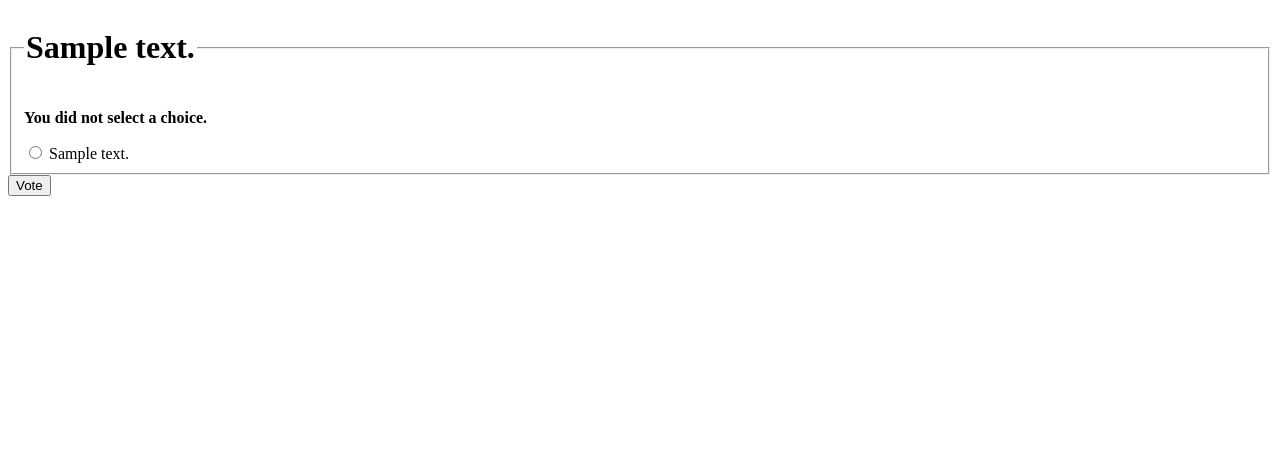
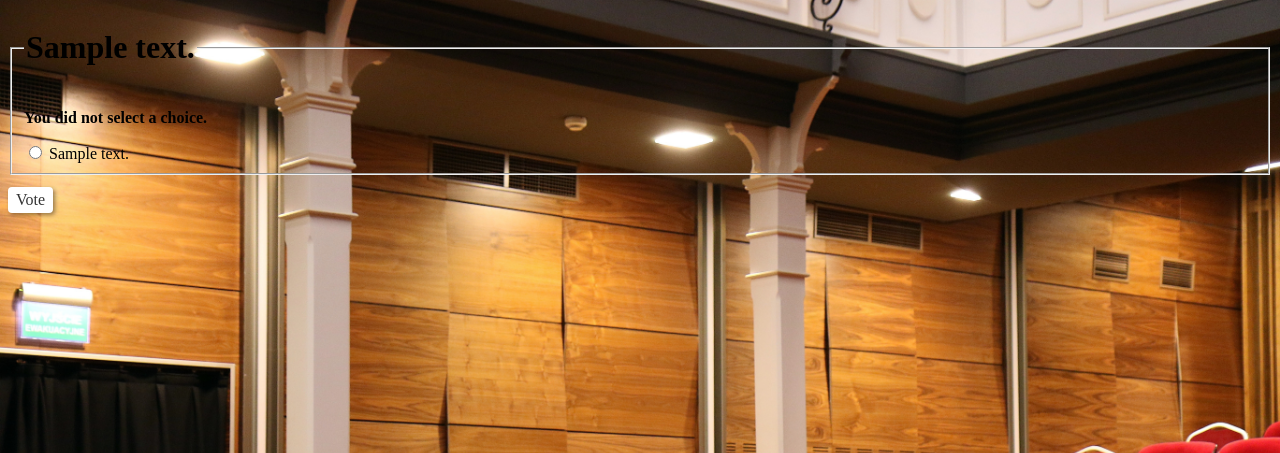
Before and after one commit to neoke20/django-tutorial, a Django app: page /polls/1/vote/ in a window 1280 px wide. Shown: the top 453 px of the page. Run offline with Django 4.2, Linux system fonts and the light colour scheme; tables that the repository leaves empty hold one stand-in row (values such as "Sample post").

Commit message:
Styled the vote button

```diff
--- a/djangotutorial/polls/static/polls/style.css
+++ b/djangotutorial/polls/static/polls/style.css
@@ -14,7 +14,20 @@
 .questions-list li a:hover {
   color: rgb(208, 207, 207);
 }
- body {
+body {
   background: white url('images/banner.jpg') no-repeat;
   background-size: cover;
  }
+input[value="Vote"] {
+  all: unset;
+  color: #333;
+  background-color: white;
+  padding: 4px 8px;
+  margin-top: 12px;
+  border-radius: 4px;
+  box-shadow: 2px 2px 4px rgb(0 0 0 / 40%);
+}
+input[value="Vote"]:hover {
+  cursor: pointer;
+  color: rgb(208, 207, 207);
+}
--- a/djangotutorial/polls/templates/polls/detail.html
+++ b/djangotutorial/polls/templates/polls/detail.html
@@ -1,3 +1,6 @@
+{% load static %}
+<link rel="stylesheet" href="{% static 'polls/style.css' %}">
+
 <form action="{% url 'polls:vote' question.id %}" method="post">
   {% csrf_token %}
   <fieldset>
@@ -8,5 +11,5 @@
       <label for="choice{{ forloop.counter }}">{{ choice.choice_text }}</label><br>
       {% endfor %}
   </fieldset>
-  <input type="submit" value="Vote">
+  <input class="vote-button" type="submit" value="Vote">
 </form>
```
Also changed, not shown: djangotutorial/templates/admin/index.html (deleted, +0 -50 lines).
